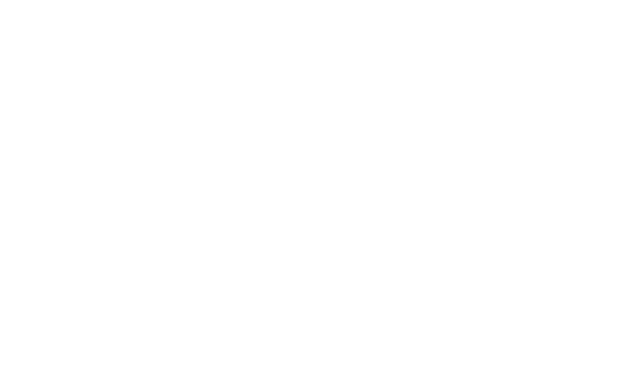
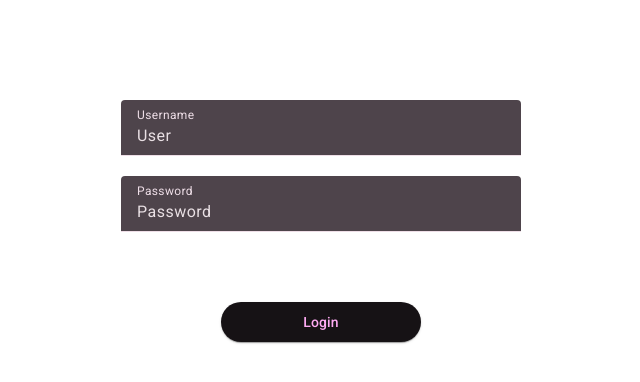
Before and after one commit to BBZ-BL-IT/m426-project-team-autovermietung, an Angular app: page / in a window 1280 px wide. Shown: the top 382 px of the page, without its empty margins (319-959 px from the left). Built offline with nearby package versions, Linux system fonts and the light colour scheme.

Commit message:
Login Component hinzugefügt keine Funktionalität

```diff
--- a/package.json
+++ b/package.json
@@ -20,6 +20,7 @@
     "@angular/platform-browser": "^18.0.0",
     "@angular/platform-browser-dynamic": "^18.0.0",
     "@angular/router": "^18.0.0",
+    "@material/form-field": "^15.0.0-canary.7f224ddd4.0",
     "rxjs": "~7.8.0",
     "tslib": "^2.3.0",
     "zone.js": "~0.14.3"
--- a/src/app/app.component.html
+++ b/src/app/app.component.html
@@ -1 +1,2 @@
+<app-login></app-login>
 <router-outlet></router-outlet>
--- a/src/app/pages/login/login.component.css
+++ b/src/app/pages/login/login.component.css
@@ -0,0 +1,14 @@
+
+.Components{
+    margin-top: 50px;
+    display: grid;
+    justify-content: center; /* Center horizontally */
+    align-items: center;
+}
+
+.Components div{
+    margin-top: 50px;
+    display: grid;
+    justify-content: center; /* Center horizontally */
+    align-items: center;
+}
--- a/src/app/pages/login/login.component.html
+++ b/src/app/pages/login/login.component.html
@@ -1 +1,24 @@
-<p>login works!</p>
+<div class="Login">
+    <form >
+        <div class="Components">
+            <div>
+                <mat-form-field style="width: 400px;">
+                    <mat-label>Username</mat-label>
+                    <input  matInput placeholder="Ex. Pizza" value="User">
+                </mat-form-field>
+                <mat-form-field style="width: 400px;">
+                    <mat-label>Password</mat-label>
+                    <input matInput placeholder="Ex. Pizza" value="Password">
+                </mat-form-field>
+
+            </div>
+
+            <div>
+                <button  color="primary" mat-raised-button style="width: 200px;">
+                    Login
+                </button>
+            </div>
+        </div>
+
+      </form>
+</div>
--- a/src/styles.css
+++ b/src/styles.css
@@ -2,3 +2,6 @@
 
 html, body { height: 100%; }
 body { margin: 0; font-family: Roboto, "Helvetica Neue", sans-serif; }
+
+html, body { height: 100%; }
+body { margin: 0; font-family: Roboto, "Helvetica Neue", sans-serif; }
```
Also changed, not shown: src/app/app.module.ts (+15 -2 lines), 1 other file (tests, documents, lock files or other folders).
